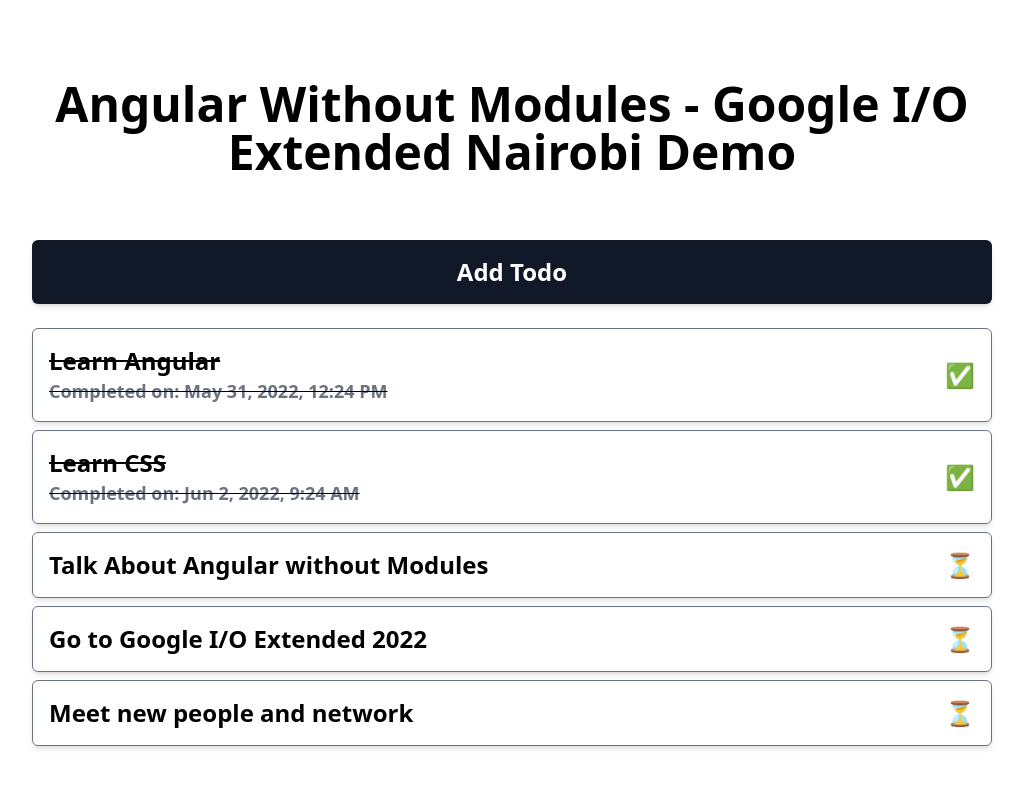
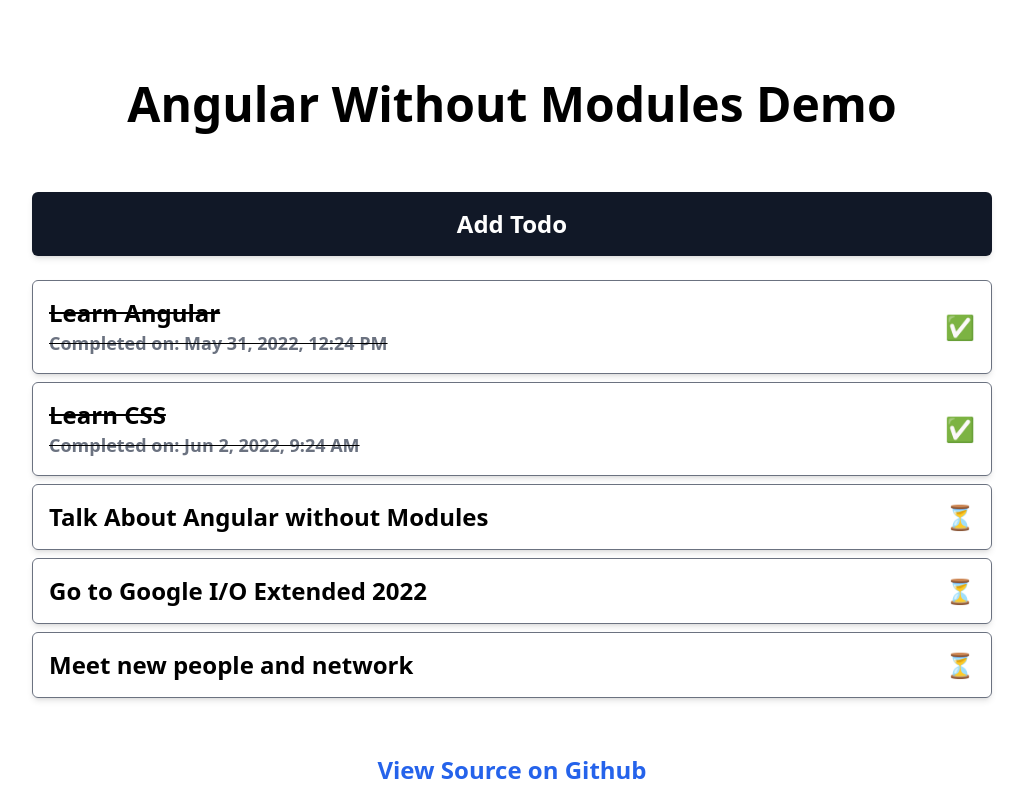
Before and after one commit to mainawycliffe/angular-without-modules-demo, an Angular app: page / in a window 1280 px wide. Shown: the whole page, without its empty margins (128-1151 px from the left). Built offline with nearby package versions, Linux system fonts and the light colour scheme.

Commit message:
Update Name for the Demo Title

```diff
--- a/src/app/app.component.html
+++ b/src/app/app.component.html
@@ -1,7 +1,7 @@
 <div class="h-screen w-screen overflow-auto p-8 text-xl">
   <div class="w-full max-w-[60rem] mx-auto">
     <h3 class="block text-5xl text-center py-12 font-bold">
-      Angular Without Modules - Google I/O Extended Nairobi Demo
+      Angular Without Modules Demo
     </h3>
     <div class="w-full">
       <router-outlet></router-outlet>
```
